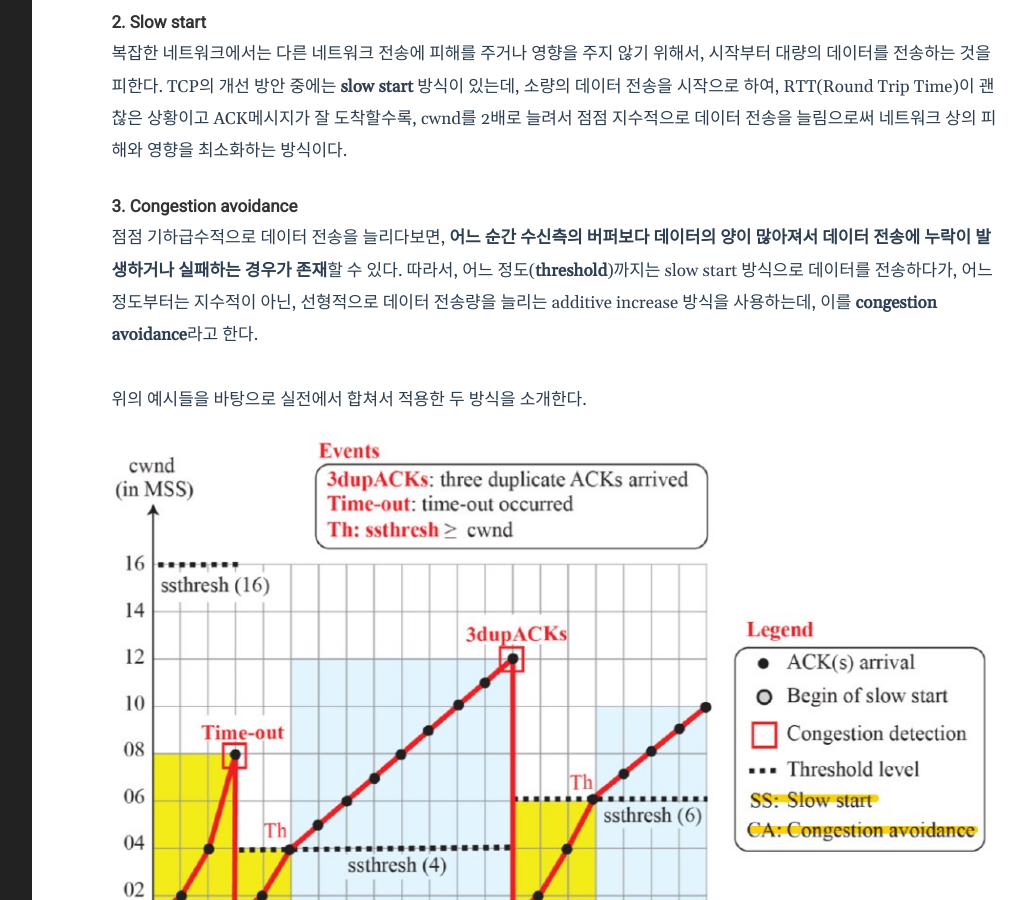
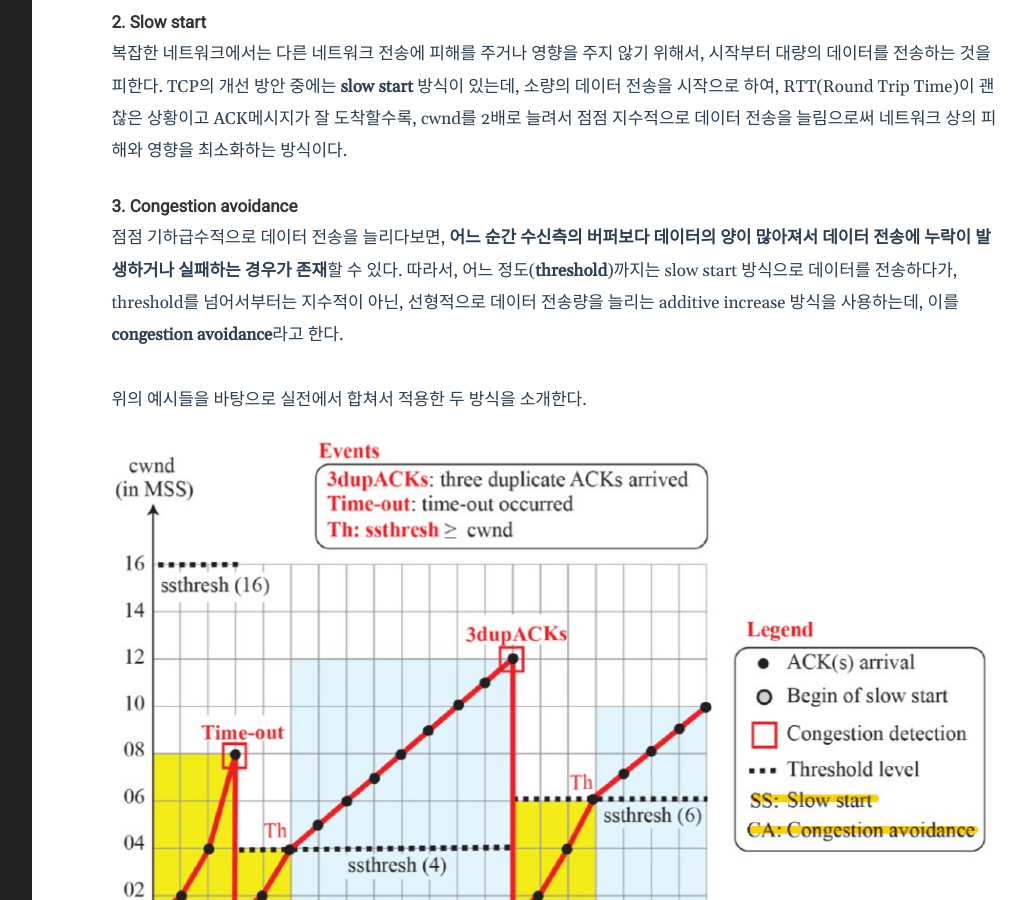
Before and after one commit to Herrtane/Herrtane.github.io, a Jekyll site: the page built from _posts/Network/2020-09-13-network-transportlayer-TCP.markdown, in a window 1280 px wide and 900 px high, scrolled down 6181 px. Shown: the whole window, without its empty margins (204-1230 px from the left). Built offline with Jekyll 4.4.1, drawn with Linux system fonts in a browser that asks for light colours; comment, search, counter and statistics services are not loaded.

Commit message:
Modify Post

```diff
--- a/_posts/Network/2020-09-13-network-transportlayer-TCP.markdown
+++ b/_posts/Network/2020-09-13-network-transportlayer-TCP.markdown
@@ -85,7 +85,7 @@ Congestion은 너무 많은 사용자가 너무 많은 데이터를 단시간에
 
 #### 3. Congestion avoidance
 
-점점 기하급수적으로 데이터 전송을 늘리다보면, **어느 순간 수신측의 버퍼보다 데이터의 양이 많아져서 데이터 전송에 누락이 발생하거나 실패하는 경우가 존재**할 수 있다. 따라서, 어느 정도(**threshold**)까지는 slow start 방식으로 데이터를 전송하다가, 어느 정도부터는 지수적이 아닌, 선형적으로 데이터 전송량을 늘리는 additive increase 방식을 사용하는데, 이를 **congestion avoidance**라고 한다.
+점점 기하급수적으로 데이터 전송을 늘리다보면, **어느 순간 수신측의 버퍼보다 데이터의 양이 많아져서 데이터 전송에 누락이 발생하거나 실패하는 경우가 존재**할 수 있다. 따라서, 어느 정도(**threshold**)까지는 slow start 방식으로 데이터를 전송하다가, threshold를 넘어서부터는 지수적이 아닌, 선형적으로 데이터 전송량을 늘리는 additive increase 방식을 사용하는데, 이를 **congestion avoidance**라고 한다.
 
 <br/>
 
```
